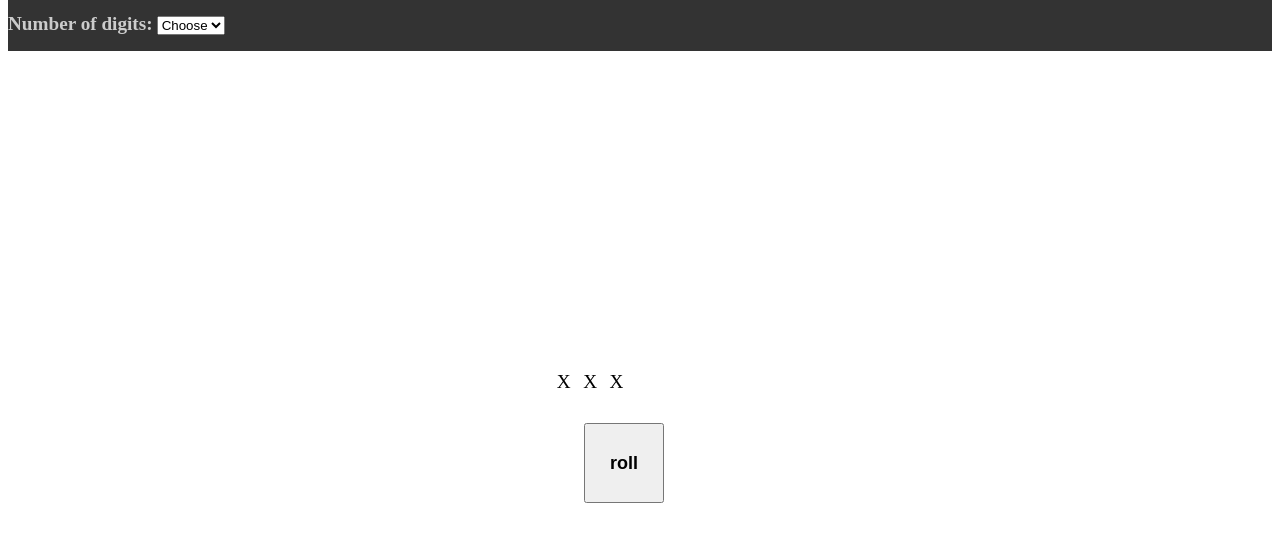
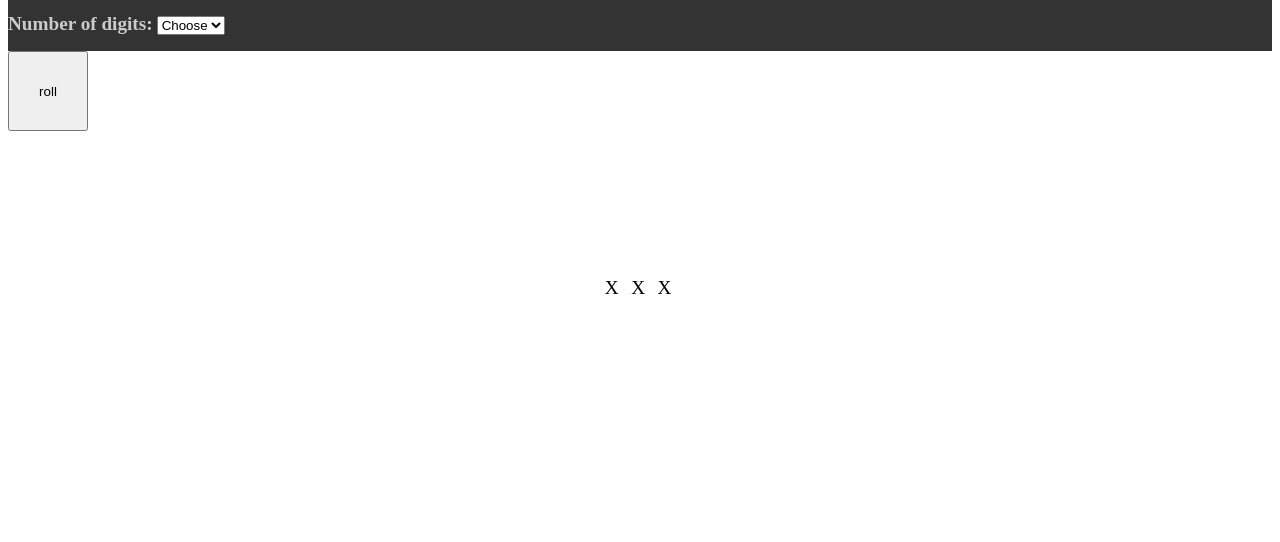
Before and after one commit to ysh113/Random-number-generator, a plain HTML site: page index.html in a window 1280 px wide. Shown: the part 112-654 px from the top of the page. Drawn offline with Linux system fonts and the light colour scheme.

Commit message:
Update styles.css

```diff
--- a/styles.css
+++ b/styles.css
@@ -1,40 +1,64 @@
 
 
-input[type=button] {
+/* input[type=button] {
     text-align: center;
     margin: 0 auto;
     margin-top: 350px;
     margin-left: 45%;
     margin-right: 45%;
-    position: fixed;
+    position: relative;
     width: 5rem;
     height: 5rem;
     font-size: large;
     font-weight: bold;
+} */
+
+#button{
+    display: flex;
+    justify-content: center;
+    position: relative;
+    align-items: center;
+    top: 30rem;
+
+
+}
+
+#roll{
+    width: 80px;
+    height: 80px;
 }
 
 
 
 
+#generate{
 
-#generate{
+    display: flex;
+    align-items: center;
+    justify-content: center;
+
+
     letter-spacing: 0.2em;
     margin: 0 auto;
-    margin-left: 45%;
-    margin-right: 45%;
-    position: relative;
-    top: 20rem;
-    left: -3rem;
-    font-size: larger;
 
 
 
-    text-align: center;
+    font-size: larger;
+
+    position: absolute;
+    left: 50%;
+    top: 50%;
+    -webkit-transform: translate(-50%, -50%);
+    transform: translate(-50%, -50%);
+
+
 
 
 
 
 }
+
+
 h1{
     margin: 0;
 
@@ -55,3 +79,12 @@ label{
     padding-top: 1rem;
     padding-bottom: 1rem;
 }
+
+
+
+
+@media(max-width:2000px){
+    #header{
+        width: 100%;
+    }
+}
```
